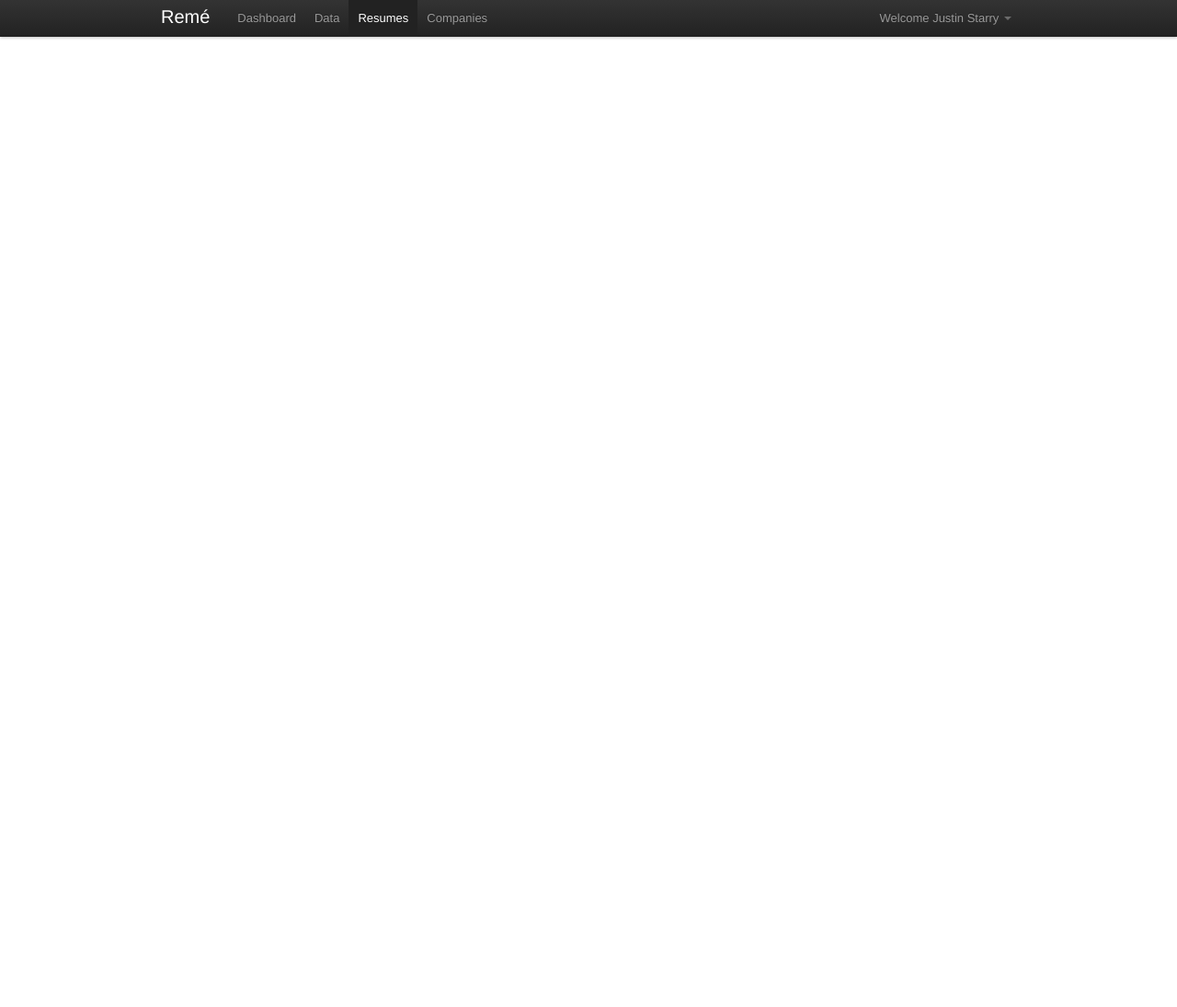
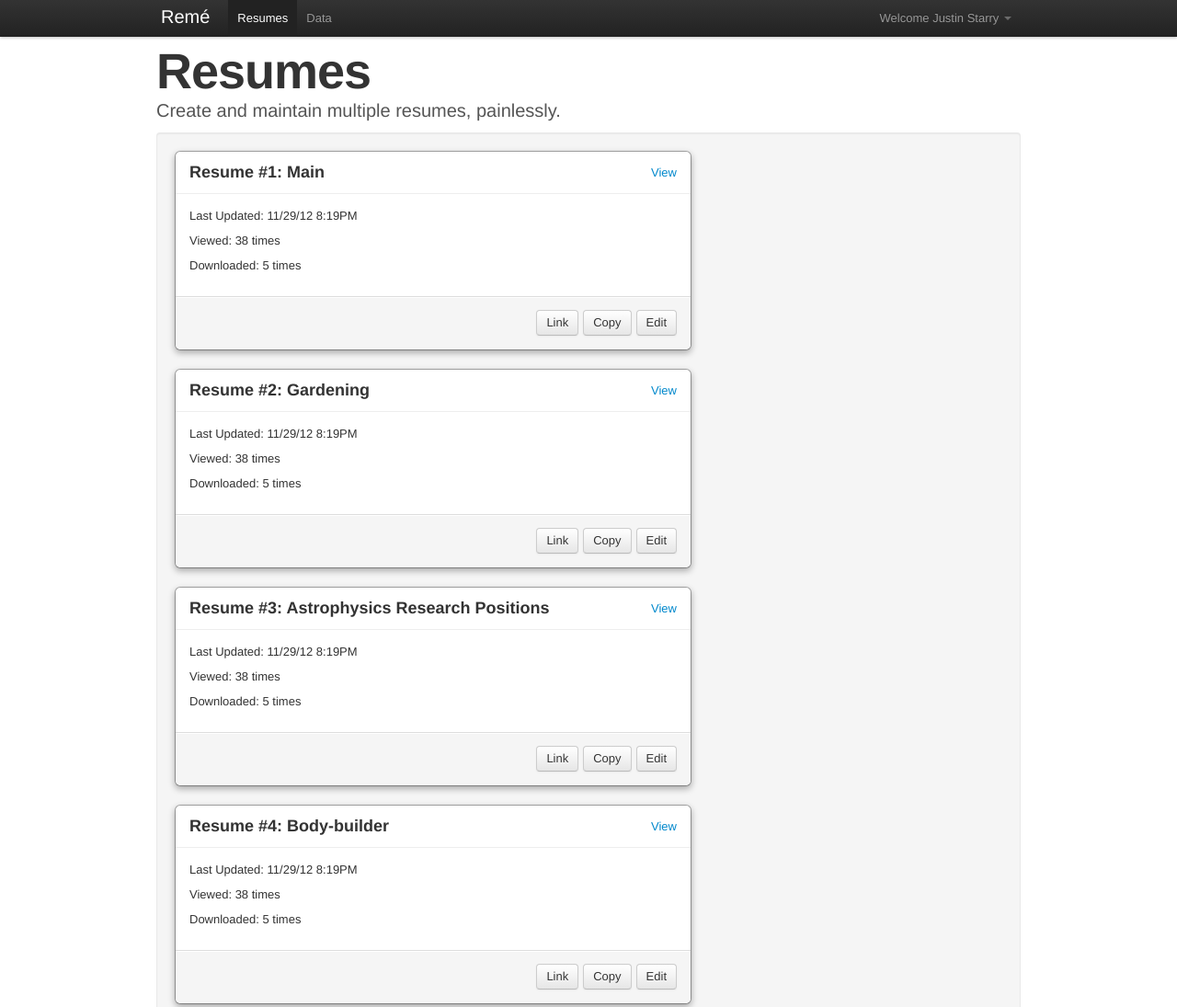
Before and after one commit to raghavmohan/reme, a plain HTML site: page assets/html/resumes.html in a window 1280 px wide. Shown: the top 1095 px of the page at 92% size. Before the commit the page ends 800 px from the top, so only its background shows below. Drawn offline with Linux system fonts and the light colour scheme.

Commit message:
Got rid of stuff and added the resumes and settings pages

```diff
--- /dev/null
+++ b/assets/css/resumes.css
@@ -0,0 +1,54 @@
+/* Body and structure
+	 ------------------------------------------------ */
+body {
+position: relative;
+margin-top: 50px;
+}
+
+/* Jumbotron
+	 ------------------------------------------------ */
+.jumbotron {
+position: relative;
+}
+.jumbotron h1 {
+margin-bottom: 3px;
+font-size: 81px;
+letter-spacing: -1px;
+line-height: 1;
+font-weight: bold;
+}
+.jumbotron p {
+color: #555;
+margin-bottom: 10px;
+font-weight: 300;
+}
+
+/* Subhead
+	 ------------------------------------------------ */
+.subhead {
+padding-bottom: 0;
+margin-bottom: 9px;
+}
+.subhead h1 {
+font-size: 54px;
+}
+
+/* Data Chunks (Modals)
+------------------------------------------------------------- */
+div.modal.data-chunk {
+position: relative;
+top: 0px;
+left: 0px;
+z-index: 0;
+max-height: none;
+margin: 0px 0px 20px 0px;
+}
+div.modal.data-chunk .header-right {
+float: right;
+ padding-top: 5px;
+}
+div.anchor {
+position: relative;
+top: -90px;
+height: 0px;
+}
--- /dev/null
+++ b/assets/css/settings.css
@@ -0,0 +1,34 @@
+/* Body and structure
+	 ------------------------------------------------ */
+body {
+position: relative;
+margin-top: 50px;
+}
+
+/* Jumbotron
+	 ------------------------------------------------ */
+.jumbotron {
+position: relative;
+}
+.jumbotron h1 {
+margin-bottom: 3px;
+font-size: 81px;
+letter-spacing: -1px;
+line-height: 1;
+font-weight: bold;
+}
+.jumbotron p {
+color: #555;
+margin-bottom: 10px;
+font-weight: 300;
+}
+
+/* Subhead
+	 ------------------------------------------------ */
+.subhead {
+padding-bottom: 0;
+margin-bottom: 9px;
+}
+.subhead h1 {
+font-size: 54px;
+}
--- a/assets/html/resumes.html
+++ b/assets/html/resumes.html
@@ -4,7 +4,7 @@
 	<meta charset="utf-8">
 	<title>Rem&eacute;</title>
 	<link href="../css/bootstrap.css" rel="stylesheet">
-	<link href="../css/dashboard.css" rel="stylesheet">
+	<link href="../css/resumes.css" rel="stylesheet">
 </head>
 
 <body>
@@ -15,10 +15,8 @@
 			<div class="container">
 				<a class="brand" href="../../index.html">Rem&eacute;</a>
 				<ul class="nav">
-					<li> <a href="dashboard.html">Dashboard</a> </li>
+					<li class="active"> <a href="resumes.html">Resumes</a> </li>
 					<li> <a href="data.html">Data</a> </li>
-					<li class="active"> <a href="resumes.html">Resumes</a> </li>
-					<li> <a href="companies.html">Companies</a> </li>
 				</ul>
 				<ul class="nav pull-right">
 					<li id="welcome-menu" class="dropdown">
@@ -28,8 +26,8 @@
 							<b class="caret"></b>
 						</a>
 						<ul class="dropdown-menu">
-							<li> <a href="#">Settings</a> </li>
-							<li> <a href="#">Sign Out</a> </li>
+							<li> <a href="settings.html">Settings</a> </li>
+							<li> <a href="../../index.html">Sign Out</a> </li>
 						</ul>
 					</li>
 				</ul>
@@ -37,6 +35,102 @@
 		</div>
 	</div>
 
+	<!-- Header -->
+	<div class="container">
+		<div class="anchor"></div>
+		<header class="jumbotron subhead">
+			<h1>Resumes</h1>
+			<p class="lead">
+				Create and maintain multiple resumes, painlessly.
+			</p>
+		</header>
+
+		<div class="well">
+
+			<div id="data1" class="anchor"></div>
+			<section>
+			<div class="data-chunk modal">
+				<div class="modal-header">
+					<a class="header-right" href="#">View</a>
+					<h3>Resume #1: Main</h3>
+				</div>
+				<div class="modal-body">
+					<p>Last Updated: 11/29/12 8:19PM</p>
+					<p>Viewed: 38 times</p>
+					<p>Downloaded: 5 times</p>
+				</div>
+				<div class="modal-footer">
+					<button class="btn">Edit</button>
+					<button class="btn">Copy</button>
+					<button class="btn">Link</button>
+				</div>
+			</div>
+			</section>
+
+			<div id="data2" class="anchor"></div>
+			<section>
+			<div class="data-chunk modal">
+				<div class="modal-header">
+					<a class="header-right" href="#">View</a>
+					<h3>Resume #2: Gardening</h3>
+				</div>
+				<div class="modal-body">
+					<p>Last Updated: 11/29/12 8:19PM</p>
+					<p>Viewed: 38 times</p>
+					<p>Downloaded: 5 times</p>
+				</div>
+				<div class="modal-footer">
+					<button class="btn">Edit</button>
+					<button class="btn">Copy</button>
+					<button class="btn">Link</button>
+				</div>
+			</div>
+			</section>
+
+			<div id="data3" class="anchor"></div>
+			<section>
+			<div class="data-chunk modal">
+				<div class="modal-header">
+					<a class="header-right" href="#">View</a>
+					<h3>Resume #3: Astrophysics Research Positions</h3>
+				</div>
+				<div class="modal-body">
+					<p>Last Updated: 11/29/12 8:19PM</p>
+					<p>Viewed: 38 times</p>
+					<p>Downloaded: 5 times</p>
+				</div>
+				<div class="modal-footer">
+					<button class="btn">Edit</button>
+					<button class="btn">Copy</button>
+					<button class="btn">Link</button>
+				</div>
+			</div>
+			</section>
+
+			<div id="data4" class="anchor"></div>
+			<section>
+			<div class="data-chunk modal">
+				<div class="modal-header">
+					<a class="header-right" href="#">View</a>
+					<h3>Resume #4: Body-builder</h3>
+				</div>
+				<div class="modal-body">
+					<p>Last Updated: 11/29/12 8:19PM</p>
+					<p>Viewed: 38 times</p>
+					<p>Downloaded: 5 times</p>
+				</div>
+				<div class="modal-footer">
+					<button class="btn">Edit</button>
+					<button class="btn">Copy</button>
+					<button class="btn">Link</button>
+				</div>
+			</div>
+			</section>
+
+		</div>
+	</div>
+
+
 	<!-- JAVASCRIPT - Placed at end so pages load faster -->
 	<script src="../js/jquery.js"></script>
 	<script src="../js/bootstrap.js"></script>
```
Also changed, not shown: assets/html/companies.html (deleted, +0 -45 lines), assets/html/data.html (+3 -5 lines), assets/html/settings.html (renamed from assets/html/dashboard.html, +19 -5 lines), index.html (+2 -2 lines).
